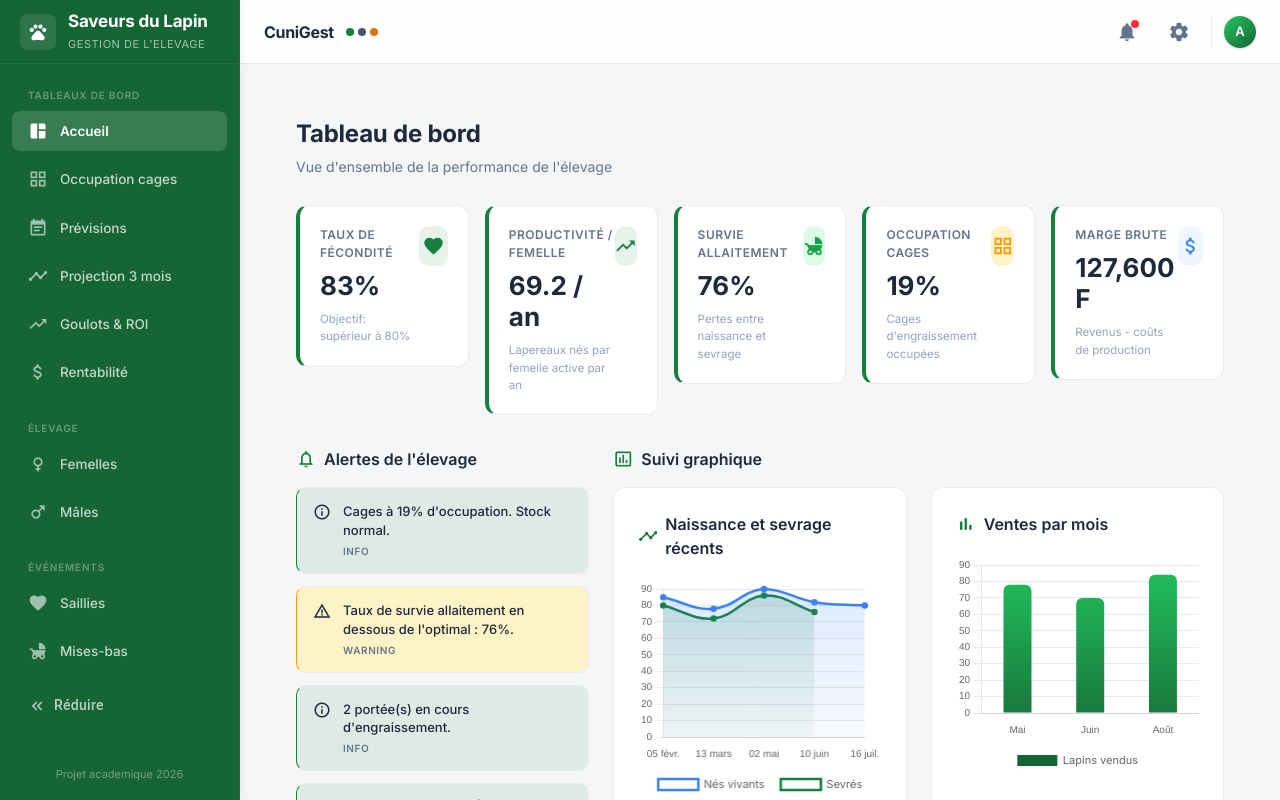
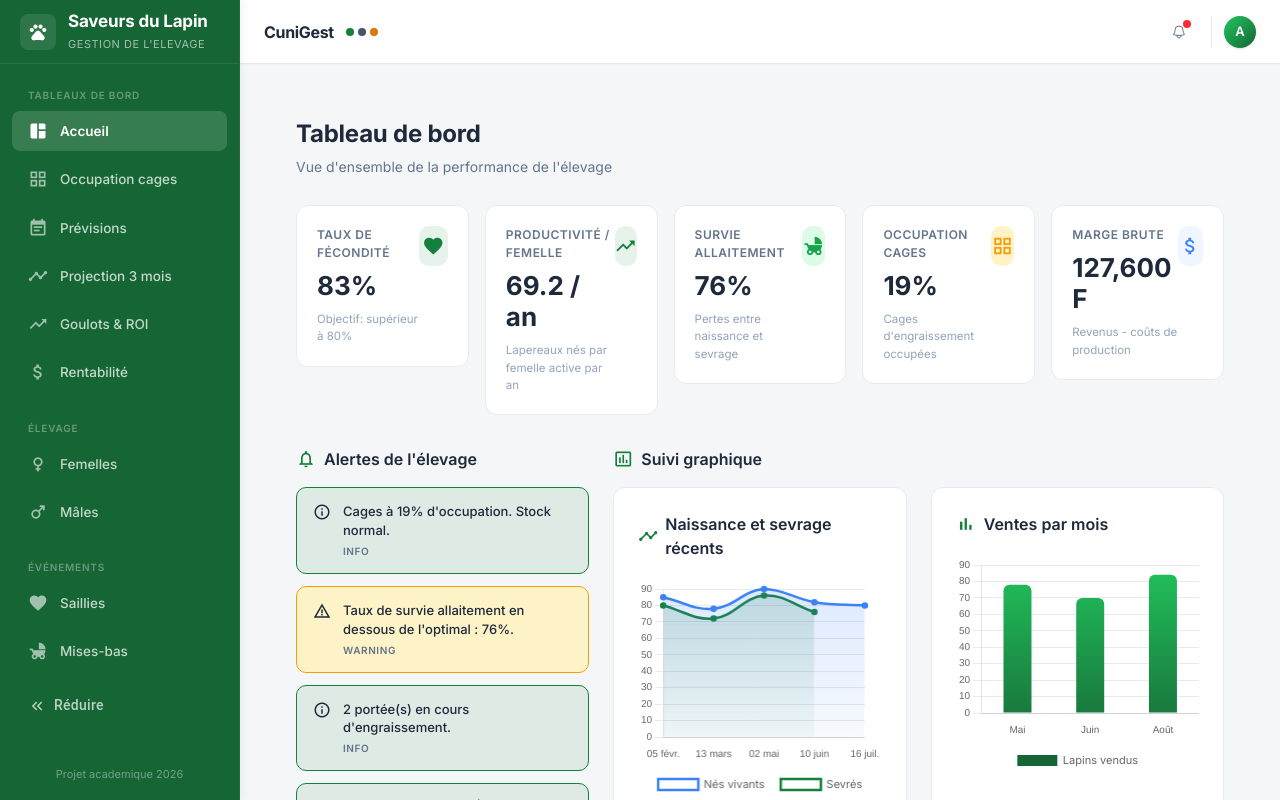
Before and after one commit to nganty237/Ferme_Lapin, an Angular app: page /dashboard/accueil in a window 1280 px wide. Built offline with nearby package versions, Linux system fonts and the light colour scheme.

Commit message:
feat: implement global toast notification system and centralize application styling with CSS variables

```diff
--- a/src/app/app.config.ts
+++ b/src/app/app.config.ts
@@ -2,6 +2,7 @@
 import { provideRouter } from '@angular/router';
 import { provideAnimationsAsync } from '@angular/platform-browser/animations/async';
 import { provideClientHydration, withEventReplay } from '@angular/platform-browser';
+import { provideHttpClient, withFetch } from '@angular/common/http';
 
 import { routes } from './app.routes';
 
@@ -10,6 +11,7 @@
     provideBrowserGlobalErrorListeners(),
     provideRouter(routes),
     provideAnimationsAsync(),
-    provideClientHydration(withEventReplay())
+    provideClientHydration(withEventReplay()),
+    provideHttpClient(withFetch())
   ]
 };
--- a/src/app/app.html
+++ b/src/app/app.html
@@ -26,14 +26,11 @@
       <div class="flex items-center gap-3">
         <!-- Notification Button -->
         <button mat-icon-button class="text-slate-400 hover:text-slate-600 transition-colors relative" style="width: 40px; height: 40px; border: none; background: transparent; cursor: pointer; display: flex; align-items: center; justify-content: center; border-radius: 50%;">
-          <mat-icon style="font-size: 22px; width: 22px; height: 22px; color: var(--color-text-muted);">notifications</mat-icon>
+          <svg xmlns="http://www.w3.org/2000/svg" viewBox="0 0 24 24" fill="white" stroke="#64748b" stroke-width="1.5" style="width: 26px; height: 26px;">
+            <path stroke-linecap="round" stroke-linejoin="round" d="M14.857 17.082a23.848 23.848 0 005.454-1.31A8.967 8.967 0 0118 9.75v-.7V9A6 6 0 006 9v.75a8.967 8.967 0 01-2.312 6.022c1.733.64 3.56 1.085 5.455 1.31m5.714 0a24.255 24.255 0 01-5.714 0m5.714 0a3 3 0 11-5.714 0" />
+          </svg>
           <span class="absolute top-2 right-2 h-2 w-2 rounded-full bg-red-500"></span>
         </button>
-
-        <!-- Settings Quick Link -->
-        <a routerLink="/parametres" class="text-slate-400 hover:text-slate-600 transition-colors flex items-center justify-center" style="width: 40px; height: 40px; border-radius: 50%; color: var(--color-text-muted); text-decoration: none; cursor: pointer;">
-          <mat-icon style="font-size: 22px; width: 22px; height: 22px;">settings</mat-icon>
-        </a>
 
         <!-- Profile Avatar -->
         <div class="flex items-center border-l pl-3" style="border-color: var(--color-border);">
--- a/src/app/shared/components/toast/toast.component.ts
+++ b/src/app/shared/components/toast/toast.component.ts
@@ -55,9 +55,7 @@
       gap: 12px;
       padding: 14px 16px;
       border-radius: 12px;
-      background: white;
-      box-shadow: 0 10px 25px -5px rgba(0, 0, 0, 0.08), 0 8px 16px -6px rgba(0, 0, 0, 0.04);
-      border: 1px solid var(--color-border, #e8eaed);
+      box-shadow: none;
       transition: all 0.3s cubic-bezier(0.4, 0, 0.2, 1);
       animation: toastFadeIn 0.3s cubic-bezier(0.34, 1.56, 0.64, 1);
     }
@@ -79,16 +77,16 @@
     }
 
     .toast-success {
-      border-left: 4px solid var(--color-success, #16a34a);
+      background: var(--color-success, #16a34a);
     }
     .toast-warning {
-      border-left: 4px solid var(--color-warning, #f59e0b);
+      background: var(--color-warning, #f59e0b);
     }
     .toast-error {
-      border-left: 4px solid var(--color-danger, #ef4444);
+      background: var(--color-danger, #ef4444);
     }
     .toast-info {
-      border-left: 4px solid var(--color-info, #3b82f6);
+      background: var(--color-info, #3b82f6);
     }
 
     .toast-icon {
@@ -96,17 +94,14 @@
       font-size: 20px;
       width: 20px;
       height: 20px;
+      color: #ffffff;
     }
-    .icon-success { color: var(--color-success, #16a34a); }
-    .icon-warning { color: var(--color-warning, #f59e0b); }
-    .icon-error { color: var(--color-danger, #ef4444); }
-    .icon-info { color: var(--color-info, #3b82f6); }
 
     .toast-message {
       flex: 1;
       font-size: 13px;
       font-weight: 500;
-      color: var(--color-text-main, #1e293b);
+      color: #ffffff;
       line-height: 1.45;
       padding-top: 1px;
     }
@@ -115,7 +110,7 @@
       background: transparent;
       border: none;
       cursor: pointer;
-      color: var(--color-text-light, #94a3b8);
+      color: rgba(255, 255, 255, 0.85);
       padding: 2px;
       display: flex;
       align-items: center;
@@ -125,8 +120,8 @@
       margin-top: -2px;
     }
     .toast-close:hover {
-      color: var(--color-text-main, #1e293b);
-      background: var(--color-border-light, #f1f5f9);
+      color: #ffffff;
+      background: rgba(255, 255, 255, 0.15);
     }
     .toast-close .mat-icon {
       font-size: 16px;
--- a/src/styles.css
+++ b/src/styles.css
@@ -182,7 +182,6 @@
   background: var(--color-surface);
   border-radius: 12px;
   border: 1px solid var(--color-border);
-  border-left: 4px solid var(--color-primary);
   transition: box-shadow 0.15s ease, transform 0.15s ease;
 }
 .kpi-card:hover {
@@ -229,7 +228,6 @@
 .alert-item {
   padding: 14px 16px;
   border-radius: 10px;
-  border-left: 4px solid;
   display: flex;
   align-items: flex-start;
   gap: 12px;
@@ -238,15 +236,15 @@
   border: 1px solid var(--color-border);
 }
 .alert-item--danger {
-  border-left-color: var(--color-danger);
+  border-color: var(--color-danger);
   background: var(--color-danger-bg);
 }
 .alert-item--warning {
-  border-left-color: var(--color-warning);
+  border-color: var(--color-warning);
   background: var(--color-warning-bg);
 }
 .alert-item--info {
-  border-left-color: var(--color-primary);
+  border-color: var(--color-primary);
   background: var(--color-primary-alpha);
 }
 .alert-item .mat-icon {
```
